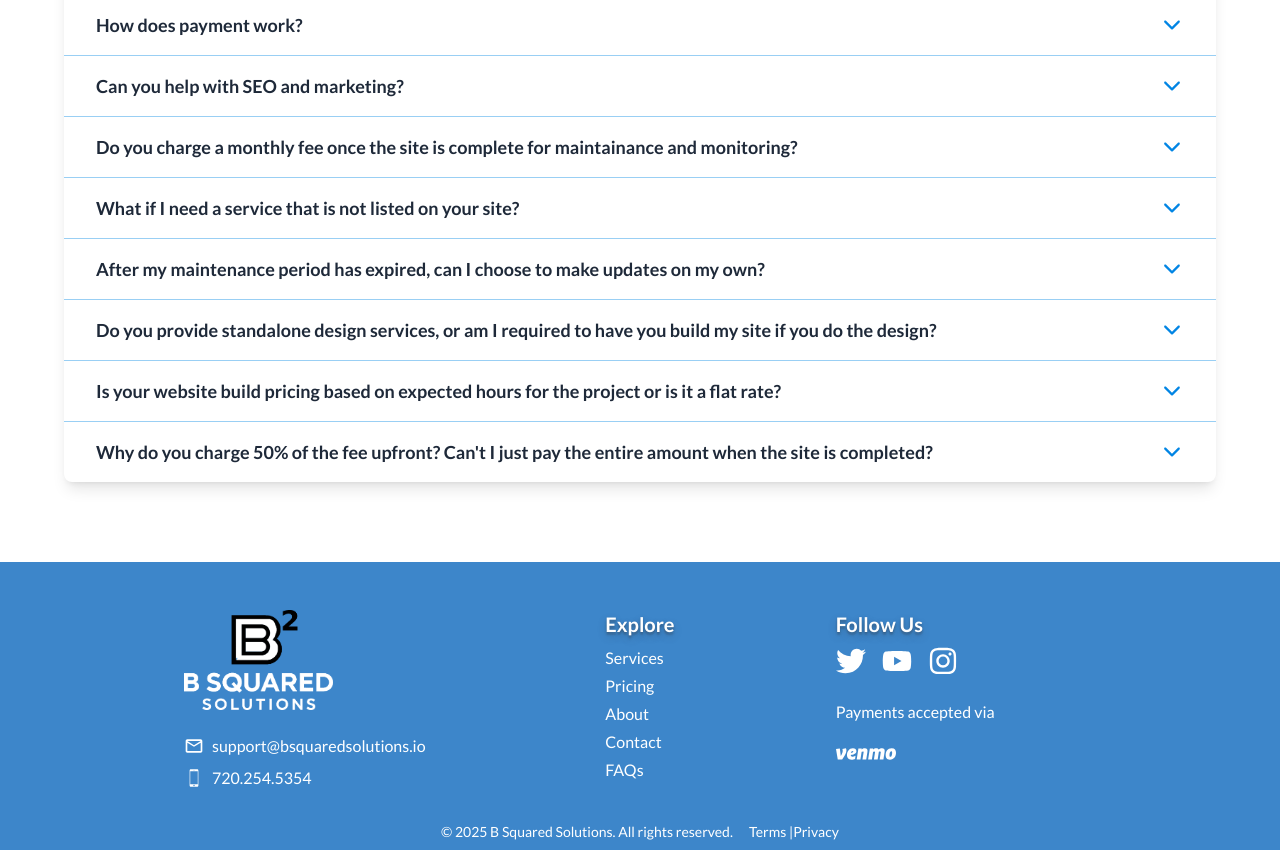
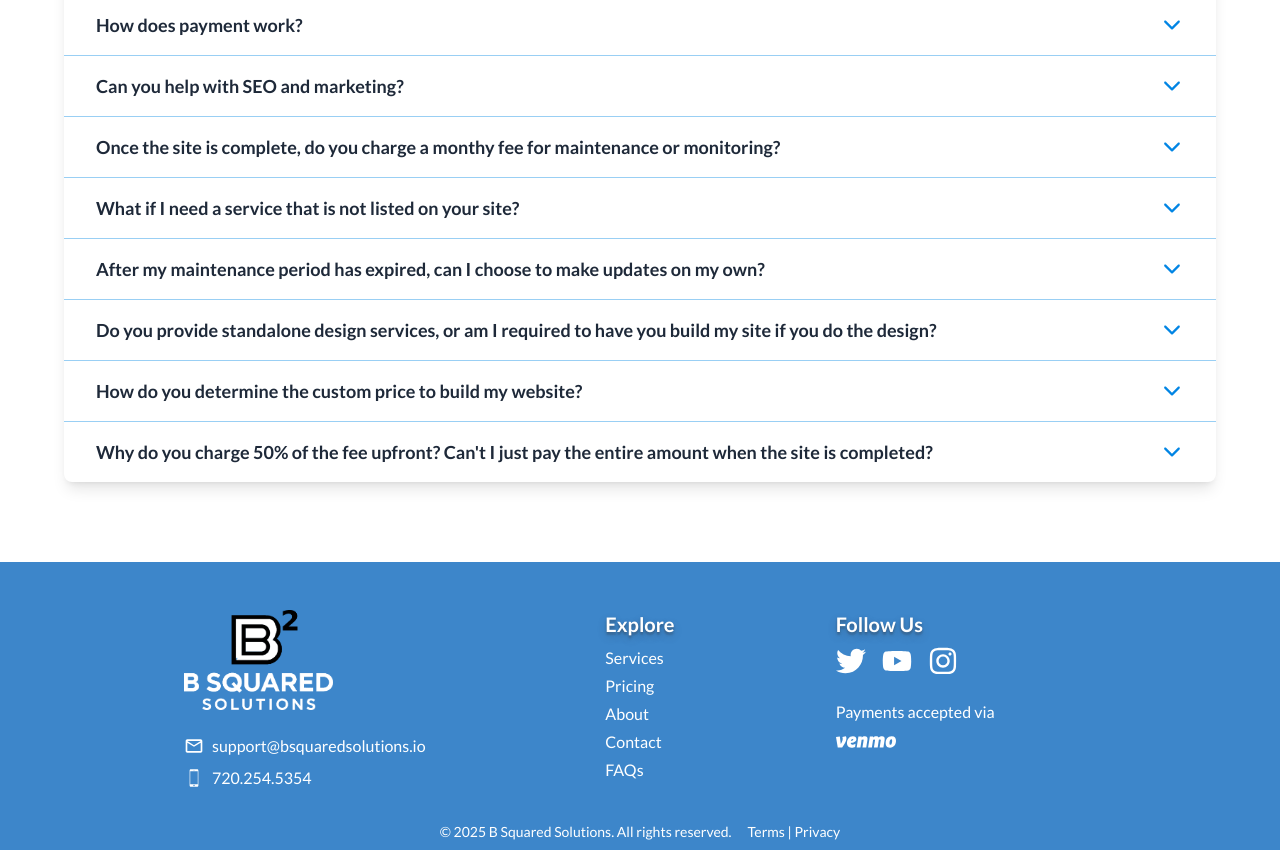
Before and after one commit to BrentOgden/bsquaredsolutions, a React (Vite) app: page /faq in a window 1280 px wide. Shown: the part 680-1530 px from the top of the page. Built offline with nearby package versions, Linux system fonts and the light colour scheme.

Commit message:
spelling fixes

```diff
--- a/src/components/FAQ.jsx
+++ b/src/components/FAQ.jsx
@@ -49,9 +49,9 @@ const faqs = [
       "Absolutely! Our website build packages include intitial custom SEO integration and Google Analytics. We also offer on‑page SEO audits, keyword research, Google Analytics/Tag Manager setup, and basic content strategy for existing sites to help your site rank and convert (for existing sites, you would select the maintenance plan option).",
   },
   {
-    question: "Do you charge a monthly fee once the site is complete for maintainance and monitoring?",
+    question: "Once the site is complete, do you charge a monthy fee for maintenance or monitoring?",
     answer:
-      "All site builds include maintenance (content updates, asset updates, requested enhancements, etc.) for the specified period (3 months for CMS and 6 months for custom). Once that period has expired, you can choose the ad-hoc mainenance option when needed and we will make the updates. NOTE: For CMS hosted sites, you will receive a login to the dashboard so that you may make updates yourself. ",
+      "All site builds include maintenance (content updates, asset updates, requested enhancements, etc.) for the specified period (3 months for CMS and 6 months for custom). Once that period has expired, you can choose the ad-hoc maintenance option when needed and we will make the updates. NOTE: For CMS hosted sites, you will receive a login to the dashboard so that you may make updates yourself. ",
   },
   {
     question: "What if I need a service that is not listed on your site?",
@@ -69,7 +69,7 @@ const faqs = [
       "We are more than happy to work with you to design a site that meets your needs whether you want us to build the site or not. However, we feel like we are best qualified to bring that design to fruition and would love to do the entire project for you. If you want standalone design services only, send us an email or fill out the contact form and we will provide an initial consultation. ",
   },
   {
-    question: "Is your website build pricing based on expected hours for the project or is it a flat rate?  ",
+    question: "How do you determine the custom price to build my website?  ",
     answer:
       "The quote that we provide will be based on several factors including complexity of the site (how many pages, backend functionality, etc.), estimated time to complete the project, amount of assets/volume of copy and whether or not integrations are needed (i.e. Shopify). There is no specific hourly rate for these sites, but an estimate of the # of hours needed is factored into the quote. If the project takes significantly less time than quoted, we can work with you to adjust the final payment. ",
   },
--- a/src/components/Footer.jsx
+++ b/src/components/Footer.jsx
@@ -96,8 +96,8 @@ export default function Footer() {
               <a href="#" aria-label="YouTube" className="hover:text-gray-700" target="_blank"><FaYoutube size={30} /></a>
               <a href="#" aria-label="Instagram" className="hover:text-gray-700" target="_blank"><FaInstagram size={30} /></a>
             </div>
-            <div className="text-white mt-6 text-left space-y-1">
-              Payments accepted via <SiVenmo className="text-6xl text-left leading-none" />
+            <div className="text-white mt-6 text-left">
+              Payments accepted via <SiVenmo className="text-6xl text-left -mt-3 leading-none" />
             </div>
           </div>
         </div>
@@ -114,7 +114,7 @@ export default function Footer() {
             Terms |
           </a>
           <a href="/privacy" className="hover:text-gray-700 text-white">
-            Privacy
+            &nbsp;Privacy
           </a>
         </div>
       </div>
```
